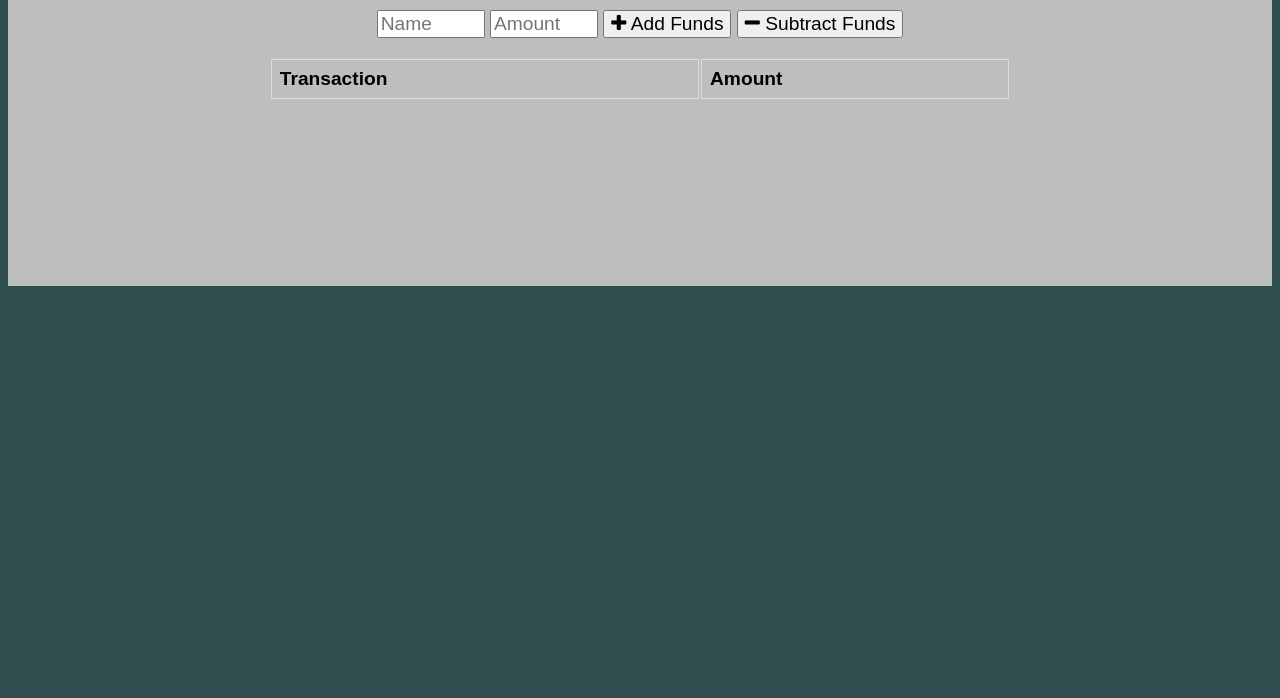
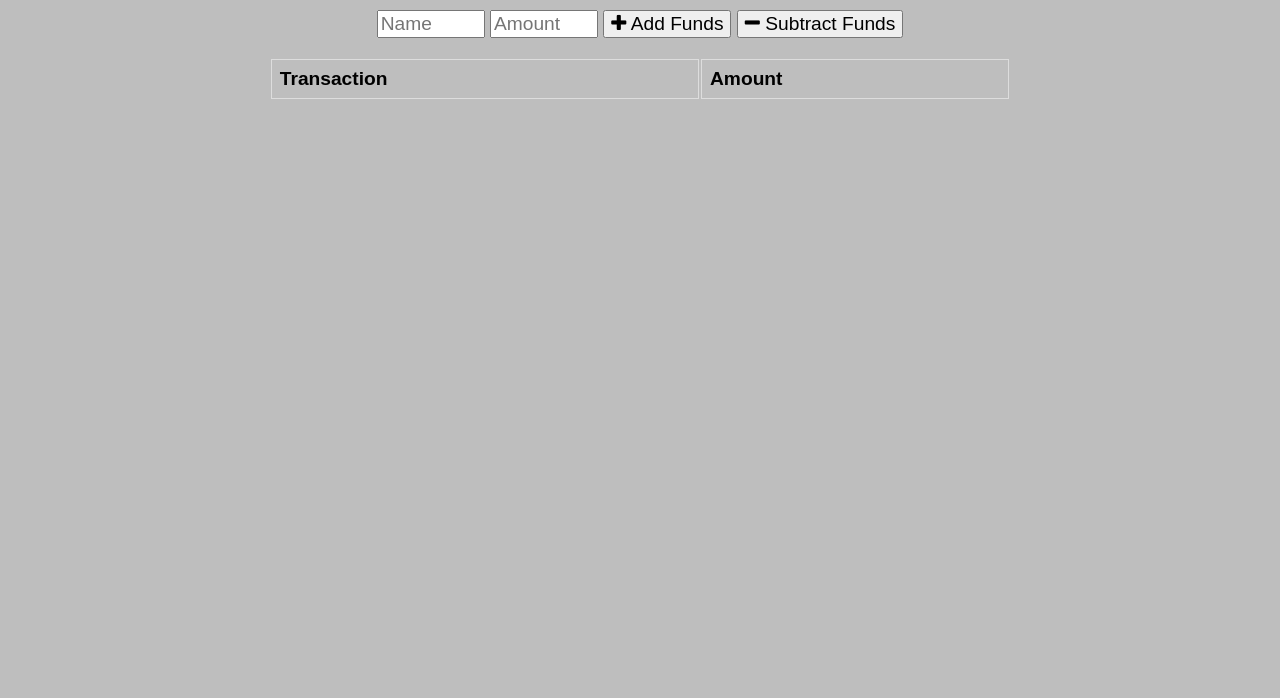
Before and after one commit to austinjkeener/budget-tracker, a website: page public/index.html in a window 1280 px wide. Shown: the part 102-800 px from the top of the page. Drawn offline with nearby package versions, Linux system fonts and the light colour scheme; no server answers.

Commit message:
style change

```diff
--- a/public/styles.css
+++ b/public/styles.css
@@ -1,6 +1,3 @@
-html {
-  background-color: darkslategrey;
-}
 body {
   font-size: 120%;
   font-family: Arial;
```
